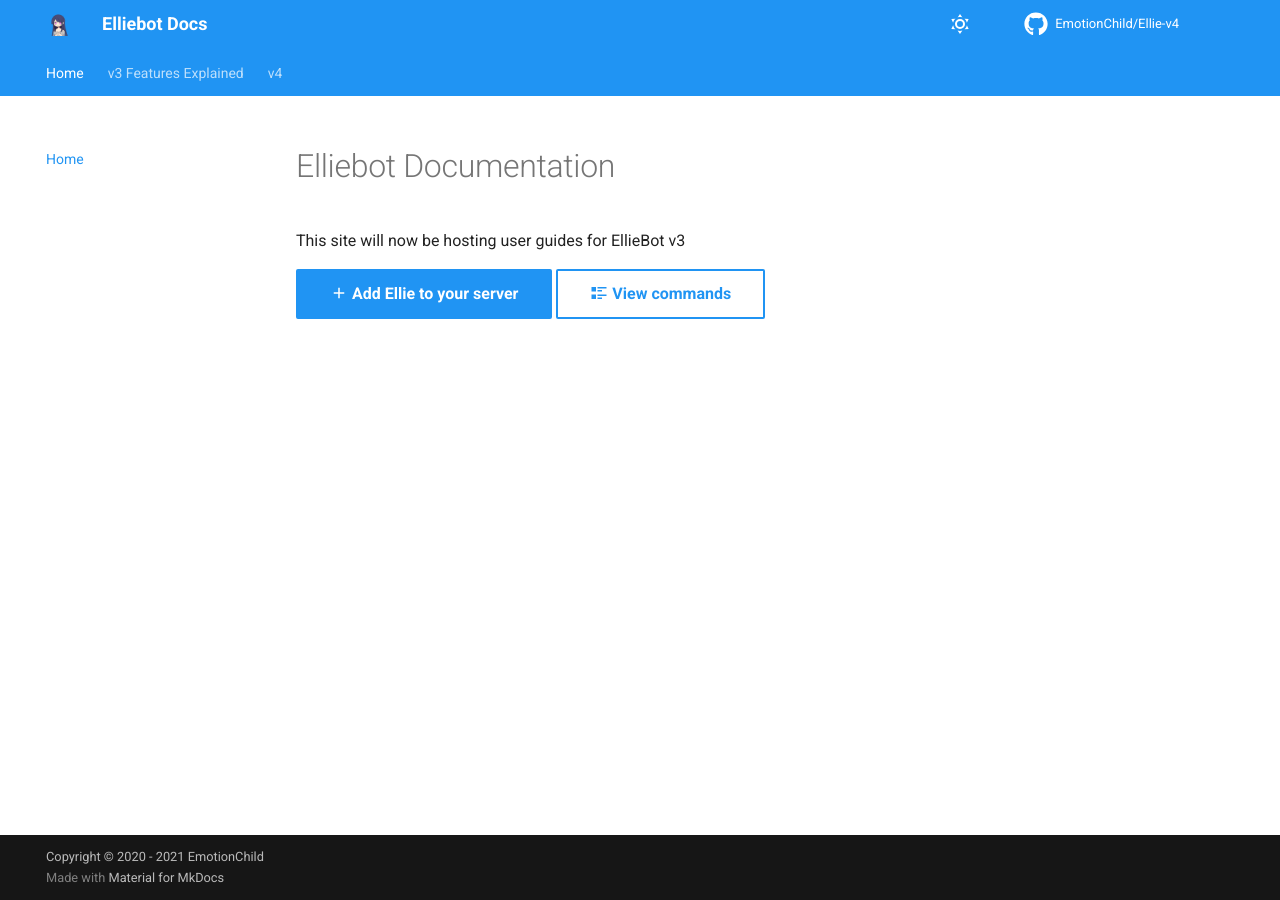
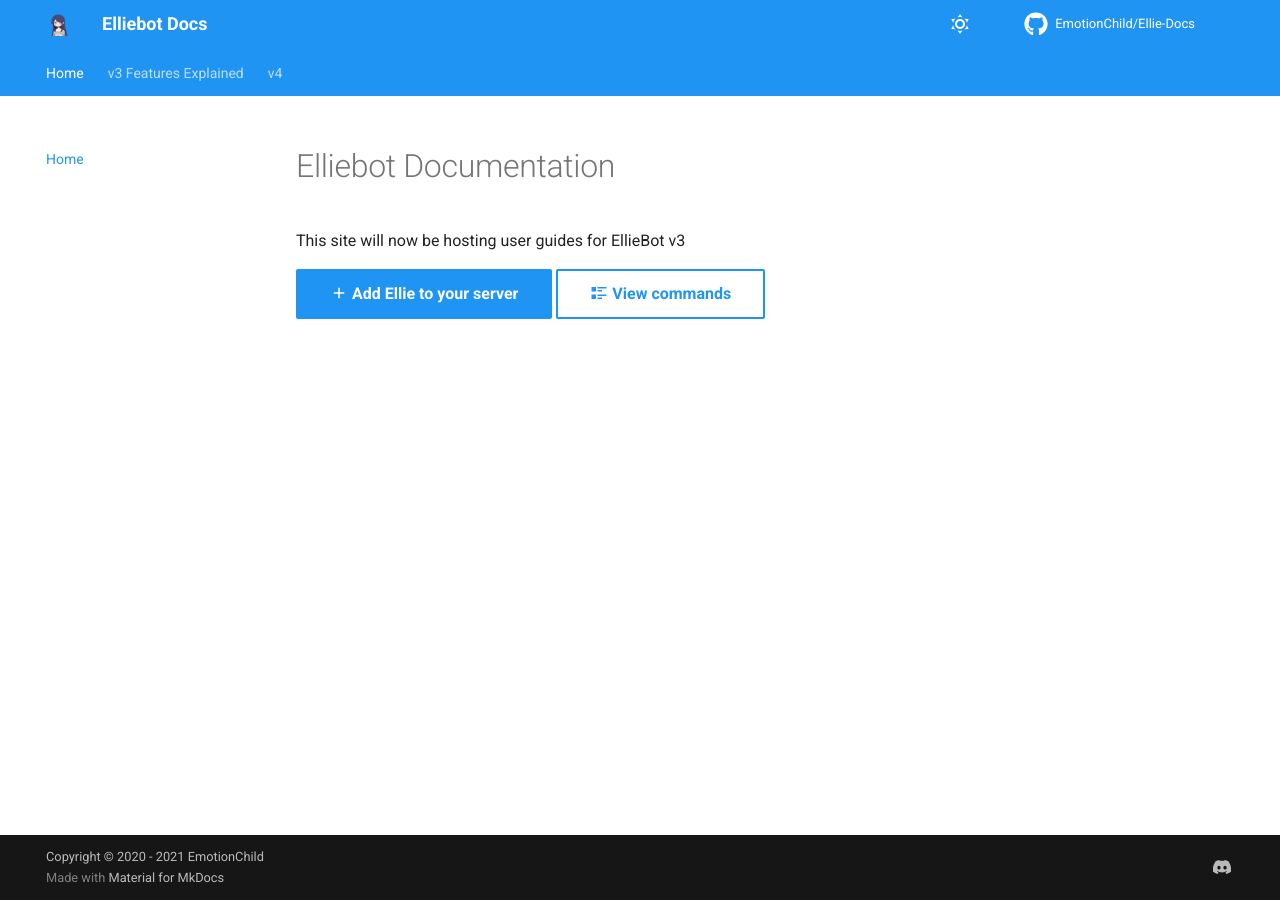
Before and after one commit to EmotionChild/EllieBot-Docs, an MkDocs documentation site: the page built from docs/index.md, in a window 1280 px wide. Built offline with MkDocs 1.6.1 and Material for MkDocs 9.7.7, drawn with Linux system fonts in a browser that asks for light colours; comment, search, counter and statistics services are not loaded; some of the changed lines change nothing that is shown.

Commit message:
Update mkdocs.yml

```diff
--- a/mkdocs.yml
+++ b/mkdocs.yml
@@ -1,9 +1,13 @@
-repo_url: https://github.com/EmotionChild/Ellie-v4
-repo_name: EmotionChild/Ellie-v4
+repo_url: https://github.com/EmotionChild/EllieBot-Documentation
+repo_name: EmotionChild/Ellie-Docs
 site_name: Elliebot Docs
-site_url: https://elliebot.emotionchild.com
+site_url: https://docs.emotionchild.com
+site_description: >-
+  The documentation for Ellie.
+  Here you can find documentation for Ellie v3 and the in development Ellie v4
 site_author: EmotionChild
-edit_uri: ""
+edit_uri: edit/main/docs
+docs_dir: docs
 copyright: Copyright &copy; 2020 - 2021 EmotionChild
 extra:
   homepage: https://elliebot.emotionchild.com
@@ -67,3 +71,8 @@
 plugins:
     - git-revision-date-localized:
         type: date
+extra:
+  social:
+    - icon: fontawesome/brands/discord
+      link: https://discord.gg/SVQVzJq
+      name: Ellie's Home
```
